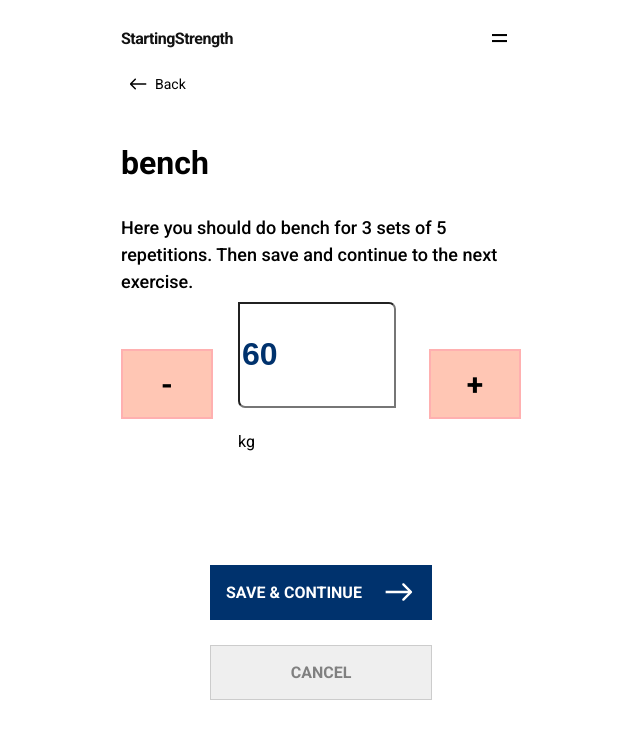
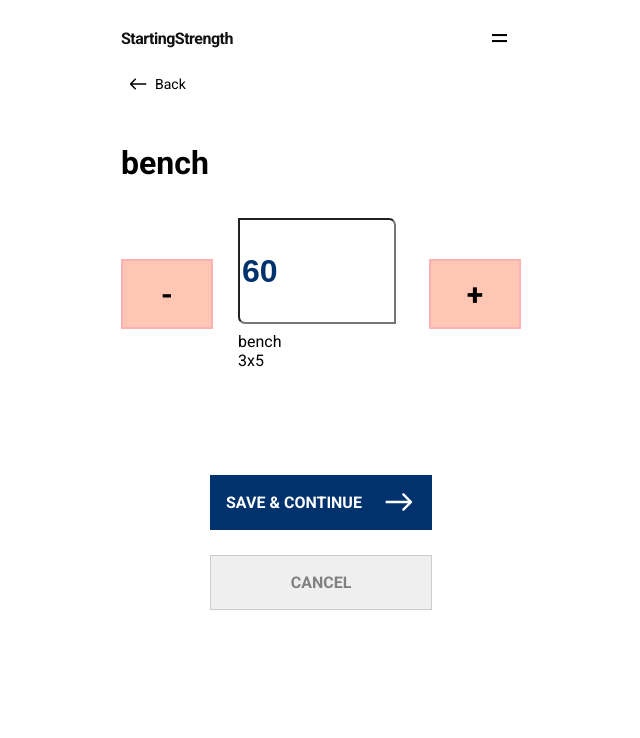
Before and after one commit to erikpantzar/starting-strength, a React (Create React App) app: page /workout/a/bench in a window 1280 px wide. Shown: the top 738 px of the page, without its empty margins (319-959 px from the left). Built offline with nearby package versions, Linux system fonts and the light colour scheme; what react-fastclick would draw is missing.

Commit message:
fixed all the variables to be in form where it is to be styled with the card, instead of in the view

```diff
--- a/src/Components/SSInput/SSInput.js
+++ b/src/Components/SSInput/SSInput.js
@@ -2,7 +2,6 @@ import './SSInput.css'
 
 const SSInput = ({ weight, onChange }) => {
   return (
-    <div className="SSInput-wrapper">
     <input
       className="SSInput"
       value={weight}
@@ -10,8 +9,6 @@ const SSInput = ({ weight, onChange }) => {
         onChange(event.target.value)
       }}
     />
-      <p>kg</p>
-    </div>
   )
 }
 
--- a/src/Components/WorkoutForm/WorkoutForm.css
+++ b/src/Components/WorkoutForm/WorkoutForm.css
@@ -1,18 +1,18 @@
-.container {
+.WorkoutForm-container {
     height: 62vh;
     display: flex;
     flex-direction: column;
     justify-content: space-between;
 }
 
-.values {
+.WorkoutForm-values {
     align-items: center;
     height: 20vh;
     display: flex;
     justify-content: space-between;
 }
 
-.buttongroup-style {
+.WorkoutForm-buttongroup-style {
     display: flex;
     flex-direction: column;
     justify-content: space-around;
@@ -21,11 +21,11 @@
     margin: auto;
 }
 
-.arrow-icon {
+.WorkoutForm-arrow-icon {
     transform: scale(0.8);
 }
 
-.form-button {
+.WorkoutForm-form-button {
     display: block;
     width: 100%;
     box-sizing: border-box;
@@ -38,25 +38,25 @@
     font-size: 16px;
 }
 
-.button-primary {
+.WorkoutForm-button-primary {
     background: var(--color-main-cta);
     color: #ffff;
     transition: background 500ms ease-in;
 }
 
-.primary-style {
+.WorkoutForm-primary-style {
     display: flex;
     justify-content: space-around;
     align-items: center;
 }
 
-.button-ghost {
+.WorkoutForm-button-ghost {
     background: var(--cancelbutton-color);
     border: 1px solid var(--cancelbutton-border);
     color: var(--cancelbutton-text);
 }
 
-.form-button:hover,
-.form-button:active {
+.WorkoutForm-form-button:hover,
+.WorkoutForm-form-button:active {
     transition: background 250ms ease-out;
 }
--- a/src/Components/WorkoutForm/WorkoutForm.js
+++ b/src/Components/WorkoutForm/WorkoutForm.js
@@ -1,11 +1,15 @@
 import { useState } from 'react'
+import { useParams } from 'react-router-dom'
 import './WorkoutForm.css'
 import SSButton from '../SSButton/SSButton'
 import SSInput from '../SSInput/SSInput'
+import Typography from '../Typography/Typography'
 import arrow from './WorkoutForm-arrow.svg'
+import { WORKOUTS_SET_AND_REPS } from '../../contants.js'
 
 const WorkoutForm = ({ excercise, weight, onSubmit }) => {
   const [updatedWeight, setUpdatedWeight] = useState(weight)
+  const { workout } = useParams()
 
   // gets modifier to change the local variable with
   const changeWeight = (value) => {
@@ -19,27 +23,37 @@ const WorkoutForm = ({ excercise, weight, onSubmit }) => {
 
   return (
     <form
-      className="container"
+      className="WorkoutForm-container"
       onSubmit={(event) => {
         event.preventDefault(event)
         handleSubmit()
       }}
     >
-      <div className="values">
+      <div className="WorkoutForm-values">
         <SSButton onClick={() => changeWeight(-2.5)}>-</SSButton>
-        <SSInput weight={updatedWeight} onChange={setUpdatedWeight} />
+        <div>
+          <SSInput weight={updatedWeight} onChange={setUpdatedWeight} />
+          <div>{workout}</div>
+          <div>
+            {WORKOUTS_SET_AND_REPS[workout][0]}x
+            {WORKOUTS_SET_AND_REPS[workout][1]}
+          </div>
+        </div>
         <SSButton onClick={() => changeWeight(2.5)}>+</SSButton>
       </div>
-      <div className="buttongroup-style">
-        <button type="submit" className="form-button button-primary">
-          <span className="primary-style">
+      <div className="WorkoutForm-buttongroup-style">
+        <button
+          type="submit"
+          className="WorkoutForm-form-button WorkoutForm-button-primary"
+        >
+          <span className="WorkoutForm-primary-style">
             Save & Continue{' '}
-            <img className="arrow-icon" alt="arrow" src={arrow} />
+            <img className="WorkoutForm-arrow-icon" alt="arrow" src={arrow} />
           </span>
         </button>
         <button
           type="button"
-          className="form-button button-ghost"
+          className="WorkoutForm-form-button WorkoutForm-button-ghost"
           onClick={() => window.history.back()}
         >
           Cancel
--- a/src/View/Workout.js
+++ b/src/View/Workout.js
@@ -3,7 +3,6 @@ import WorkoutForm from '../Components/WorkoutForm/WorkoutForm'
 import { useParams, Redirect } from 'react-router-dom'
 import { useWorkout, useUpdateWorkout } from '../Context/workout-context'
 import { useUpdateWorkoutInfo } from '../Context/pass-context'
-import { WORKOUTS_SET_AND_REPS } from '../contants'
 import BackNav from '../Components/BackNav/BackNav'
 import Typography from '../Components/Typography/Typography'
 
@@ -18,7 +17,6 @@ const Workout = () => {
   const handleSubmit = (wo, weight) => {
     updateWorkouts(wo, type)
     handleWorkout(wo, weight)
-
     setRedirect(`/workout/${type}`)
   }
 
@@ -32,11 +30,6 @@ const Workout = () => {
       <Typography variant="h1" style={{ textTransform: 'Capitalize' }}>
         {workout}
       </Typography>
-      <Typography variant="h2">
-        Here you should do {workout} for {WORKOUTS_SET_AND_REPS[workout][0]}{' '}
-        sets of {WORKOUTS_SET_AND_REPS[workout][1]} repetitions. Then save and
-        continue to the next exercise.
-      </Typography>
       <WorkoutForm
         excercise={workout}
         weight={workouts[workout]}
```
Lines whose indentation alone changed are shown as unchanged.
